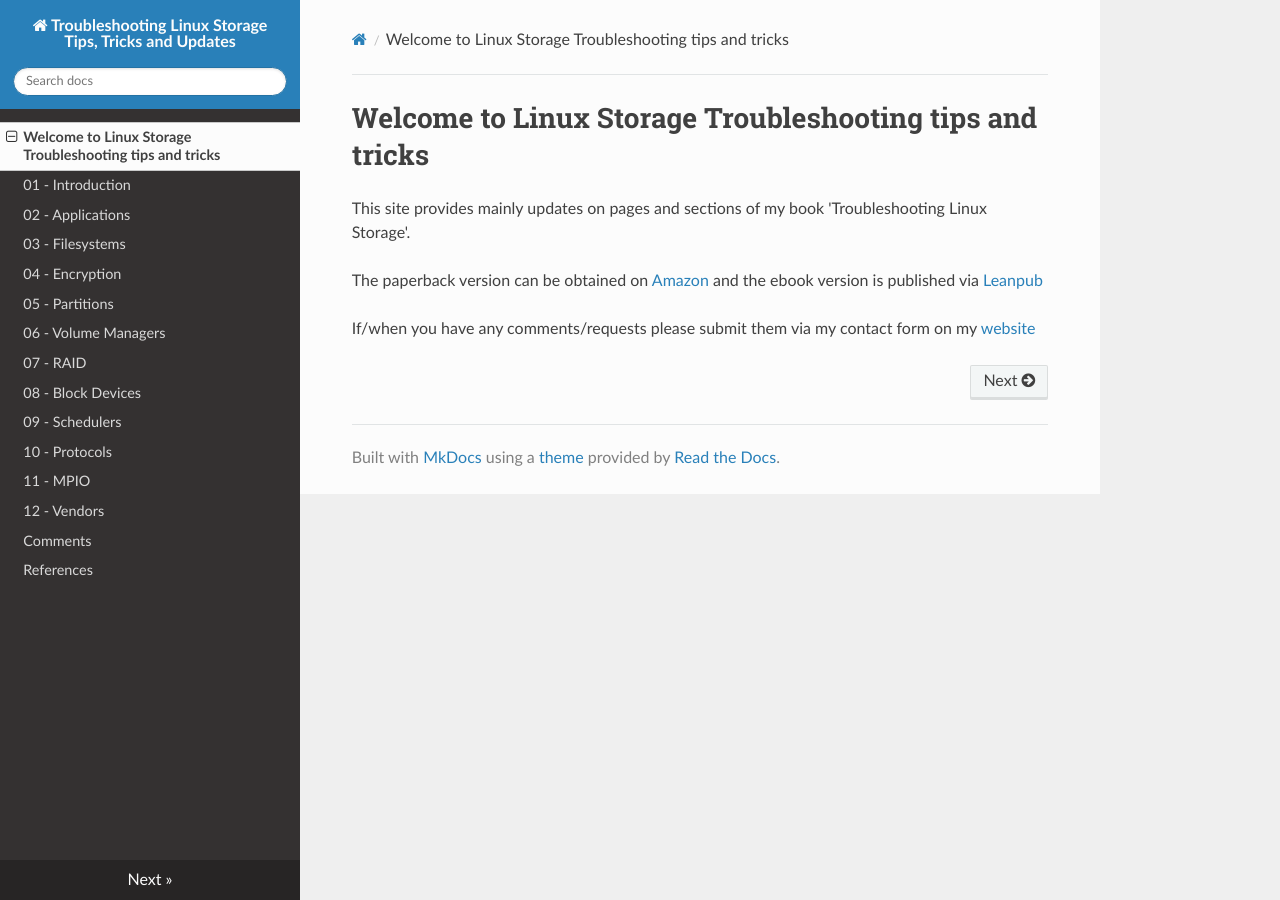
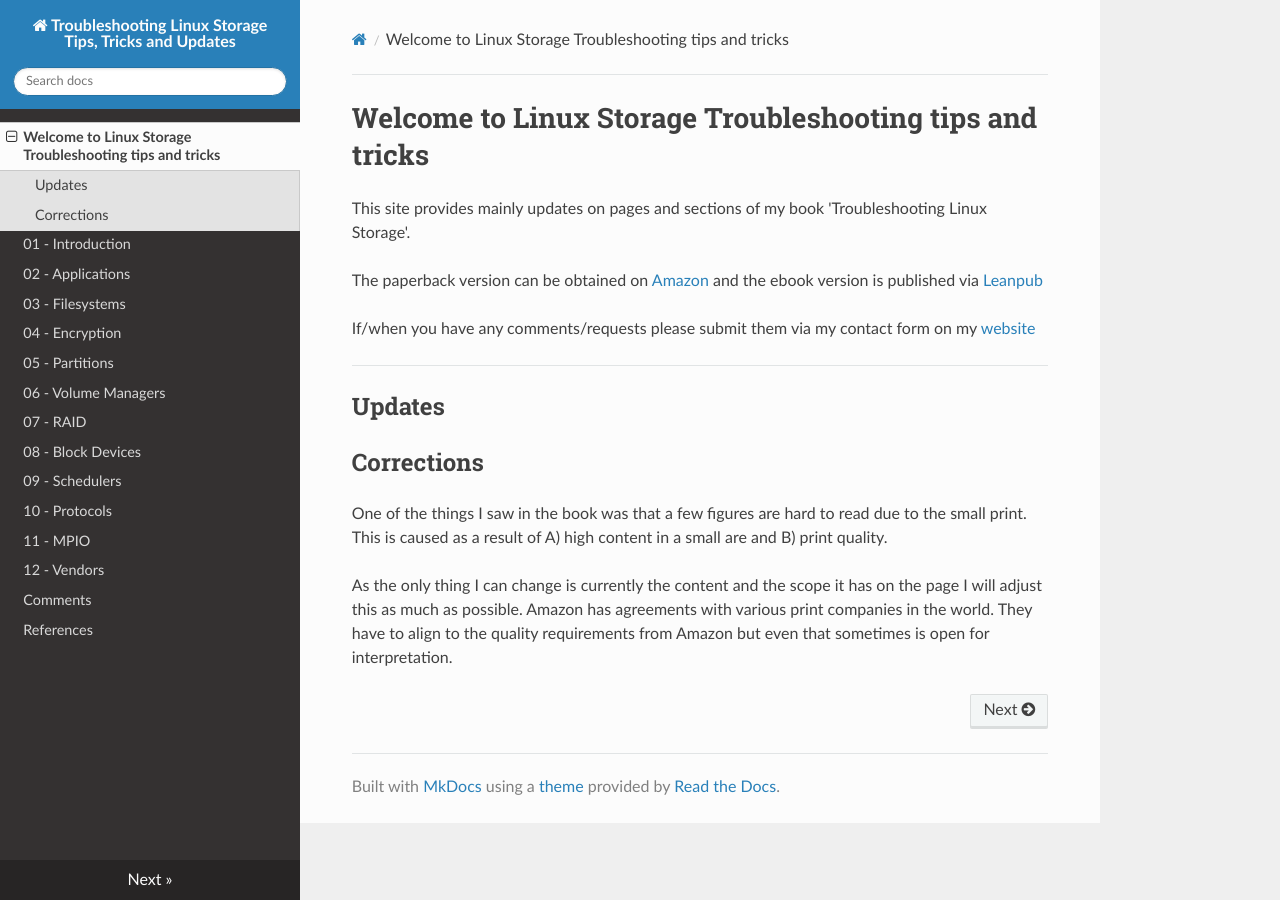
Before and after one commit to elonden/lst-tips, an MkDocs documentation site: the page built from docs/index.md, in a window 1280 px wide. Built offline with MkDocs 1.6.1, drawn with Linux system fonts in a browser that asks for light colours; nearby versions of some CDN libraries.

Commit message:
Update
Signed-off-by: Erwin van Londen <erwin.vanlonden@hitachivantara.com>

```diff
--- a/docs/index.md
+++ b/docs/index.md
@@ -5,3 +5,13 @@ This site provides mainly updates on pages and sections of my book 'Troubleshoot
 The paperback version can be obtained on [Amazon](https://amzn.to/3MpWnQS) and the ebook version is published via [Leanpub](https://leanpub.com/troubleshootinglinuxstorage)
 
 If/when you have any comments/requests please submit them via my contact form on my [website](https://erwinvanlonden.net/contact-me/)
+
+---
+
+## Updates
+
+## Corrections
+
+One of the things I saw in the book was that a few figures are hard to read due to the small print. This is caused as a result of A) high content in a small are and B) print quality.
+
+As the only thing I can change is currently the content and the scope it has on the page I will adjust this as much as possible. Amazon has agreements with various print companies in the world. They have to align to the quality requirements from Amazon but even that sometimes is open for interpretation.
```
